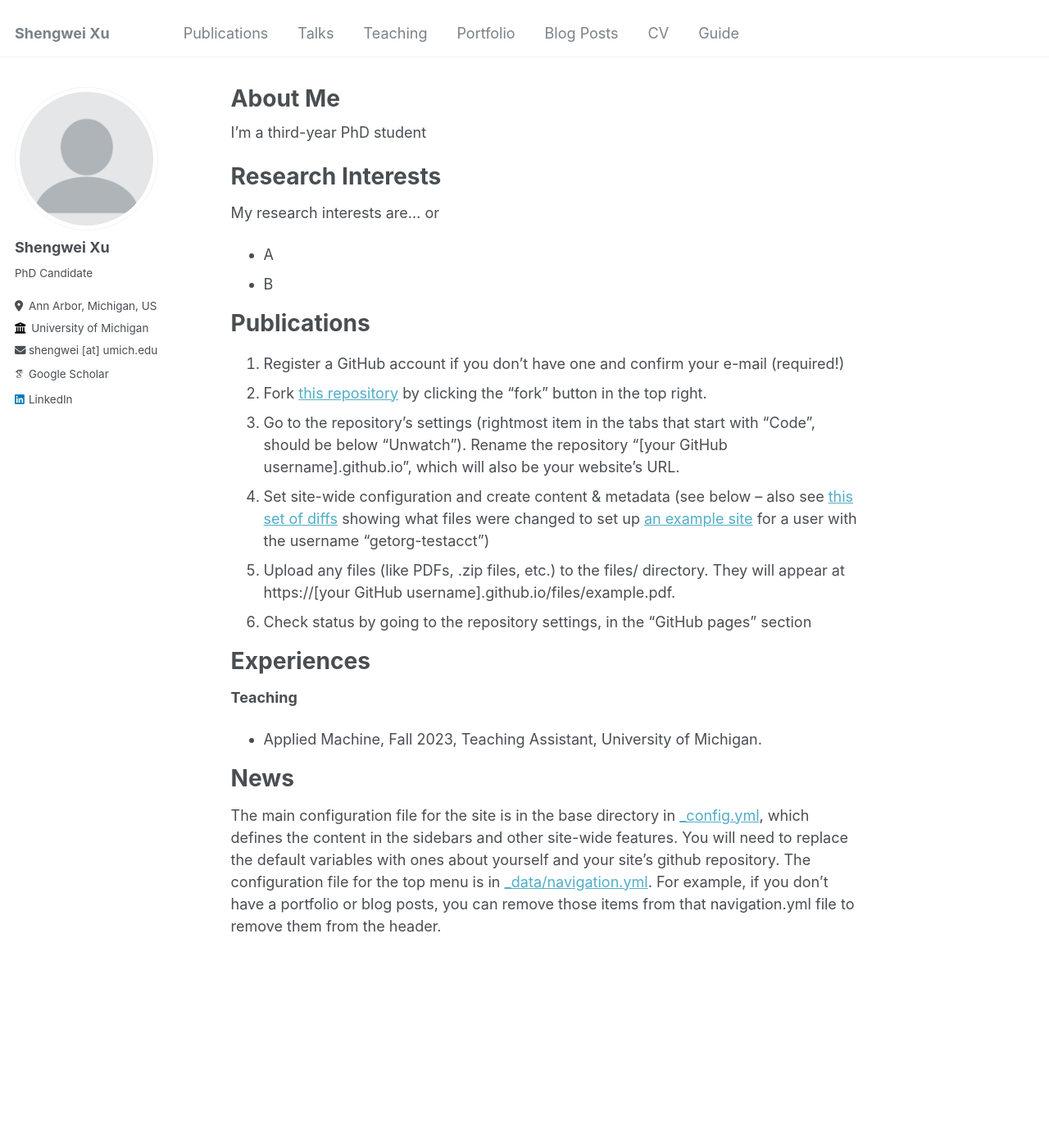
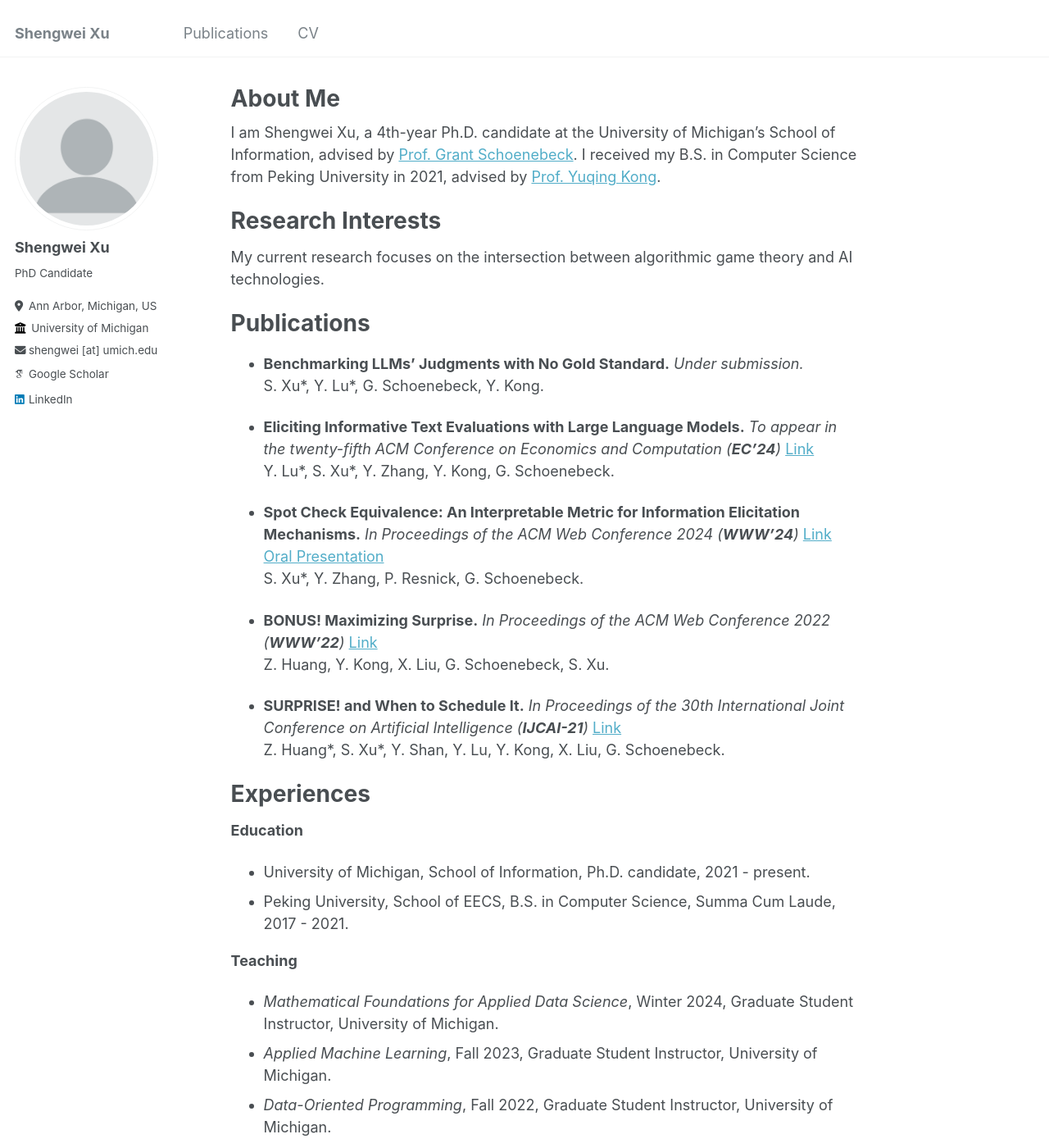
Before and after one commit to DavidXu999/DavidXu999.github.io, a Jekyll site: the page built from _pages/about.md, in a window 1280 px wide and 1400 px high. Shown: the whole window at 82% size. Built offline with Jekyll 4.4.1, drawn with Linux system fonts in a browser that asks for light colours; some web fonts are replaced; some of the changed text lies outside the part shown.

Commit message:
Update publications and experience

```diff
--- a/_config.yml
+++ b/_config.yml
@@ -12,9 +12,9 @@ title                    : "Shengwei Xu"
 title_separator          : "-"
 name                     : &name "Shengwei Xu"
 description              : &description "personal description"
-url                      : https://academicpages.github.io # the base hostname & protocol for your site e.g. "https://mmistakes.github.io"
+url                      : https://davidxu999.github.io # the base hostname & protocol for your site e.g. "https://mmistakes.github.io"
 baseurl                  : "" # the subpath of your site, e.g. "/blog"
-repository               : "academicpages/academicpages.github.io"
+repository               : "davidxu999.github.io"
 
 # Site Author - The following control what appear as part of the author content on the side bar.
 #               If a field is blank the icon and link will not appear, otherwise it will be shown.
--- a/_data/navigation.yml
+++ b/_data/navigation.yml
@@ -3,20 +3,5 @@ main:
   - title: "Publications"
     url: /publications/
 
-  - title: "Talks"
-    url: /talks/
-
-  - title: "Teaching"
-    url: /teaching/
-
-  - title: "Portfolio"
-    url: /portfolio/
-
-  - title: "Blog Posts"
-    url: /year-archive/
-
   - title: "CV"
     url: /cv/
-
-  - title: "Guide"
-    url: /markdown/
--- a/_pages/about.md
+++ b/_pages/about.md
@@ -7,27 +7,42 @@ redirect_from:
   - /about.html
 ---
 
-I'm a third-year PhD student
+I am Shengwei Xu, a 4th-year Ph.D. candidate at the University of Michigan's School of Information, advised by [Prof. Grant Schoenebeck](https://schoeneb.people.si.umich.edu/). I received my B.S. in Computer Science from Peking University in 2021, advised by [Prof. Yuqing Kong](https://cfcs.pku.edu.cn/yuqkong/).
+
 
 Research Interests
 ======
-My research interests are... or
-- A
-- B
+My current research focuses on the intersection between algorithmic game theory and AI technologies.
 
 Publications
 ======
-1. Register a GitHub account if you don't have one and confirm your e-mail (required!)
-1. Fork [this repository](https://github.com/academicpages/academicpages.github.io) by clicking the "fork" button in the top right.
-1. Go to the repository's settings (rightmost item in the tabs that start with "Code", should be below "Unwatch"). Rename the repository "[your GitHub username].github.io", which will also be your website's URL.
-1. Set site-wide configuration and create content & metadata (see below -- also see [this set of diffs](http://archive.is/3TPas) showing what files were changed to set up [an example site](https://getorg-testacct.github.io) for a user with the username "getorg-testacct")
-1. Upload any files (like PDFs, .zip files, etc.) to the files/ directory. They will appear at https://[your GitHub username].github.io/files/example.pdf.
-1. Check status by going to the repository settings, in the "GitHub pages" section
+- **Benchmarking LLMs' Judgments with No Gold Standard.**  *Under submission.*  \
+   S. Xu\*, Y. Lu\*, G. Schoenebeck, Y. Kong.
+
+- **Eliciting Informative Text Evaluations with Large Language Models.** *To appear in the twenty-fifth ACM Conference on Economics and Computation (**EC'24**)* [Link](https://arxiv.org/pdf/2405.15077)  \
+   Y. Lu\*, S. Xu\*, Y. Zhang, Y. Kong, G. Schoenebeck.
+
+- **Spot Check Equivalence: An Interpretable Metric for Information Elicitation Mechanisms.** *In Proceedings of the ACM Web Conference 2024 (**WWW’24**)* [Link](https://dl.acm.org/doi/10.1145/3589334.3645679) [Oral Presentation](https://www.youtube.com/watch?v=gVvokeH1QTE&list=PL_4c34HZDoN6Ysc_Xw1V3V-M9KESB9bJ9&index=165)  \
+S. Xu\*, Y. Zhang, P. Resnick, G. Schoenebeck.
+
+- **BONUS! Maximizing Surprise.** *In Proceedings of the ACM Web Conference 2022 (**WWW’22**)* [Link](https://dl.acm.org/doi/abs/10.1145/3485447.3512049)  \
+Z. Huang, Y. Kong, X. Liu, G. Schoenebeck, S. Xu.
+
+- **SURPRISE! and When to Schedule It.** *In Proceedings of the 30th International Joint Conference on Artificial Intelligence (**IJCAI-21**)* [Link](https://www.ijcai.org/proceedings/2021/0036.pdf)  \
+   Z. Huang\*, S. Xu\*, Y. Shan, Y. Lu, Y. Kong, X. Liu, G. Schoenebeck.
+
 
 Experiences
 ======
+**Education**
+- University of Michigan, School of Information, Ph.D. candidate, 2021 - present.
+- Peking University, School of EECS, B.S. in Computer Science, Summa Cum Laude, 2017 - 2021.
+
 **Teaching**
-- Applied Machine, Fall 2023, Teaching Assistant, University of Michigan.
+- *Mathematical Foundations for Applied Data Science*, Winter 2024, Graduate Student Instructor, University of Michigan.
+- *Applied Machine Learning*, Fall 2023, Graduate Student Instructor, University of Michigan.
+- *Data-Oriented Programming*, Fall 2022,  Graduate Student Instructor, University of Michigan.
+- *Discrete Mathematics and Structures (I) and (II)*, Spring 2020 and Fall 2020, Teaching Assistant, Peking University
 
 News
 ======
```
